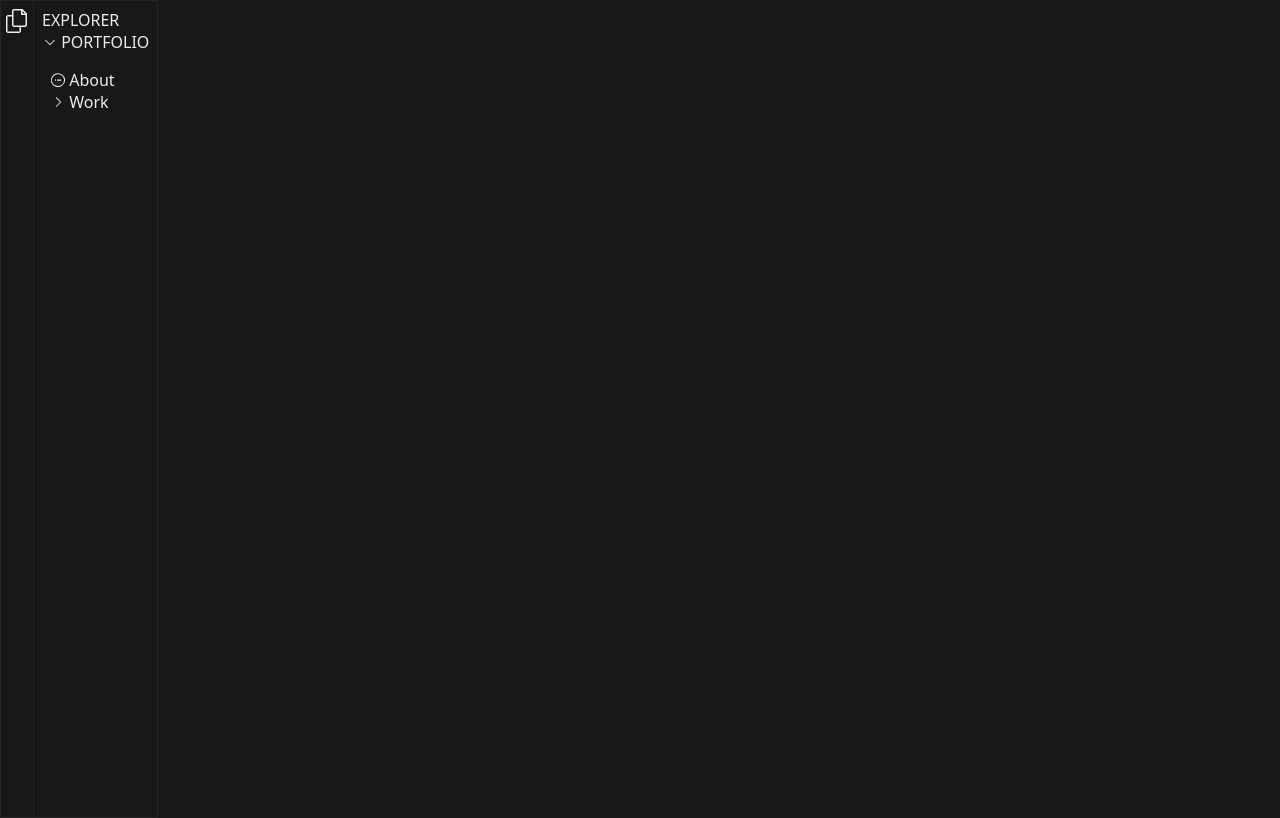
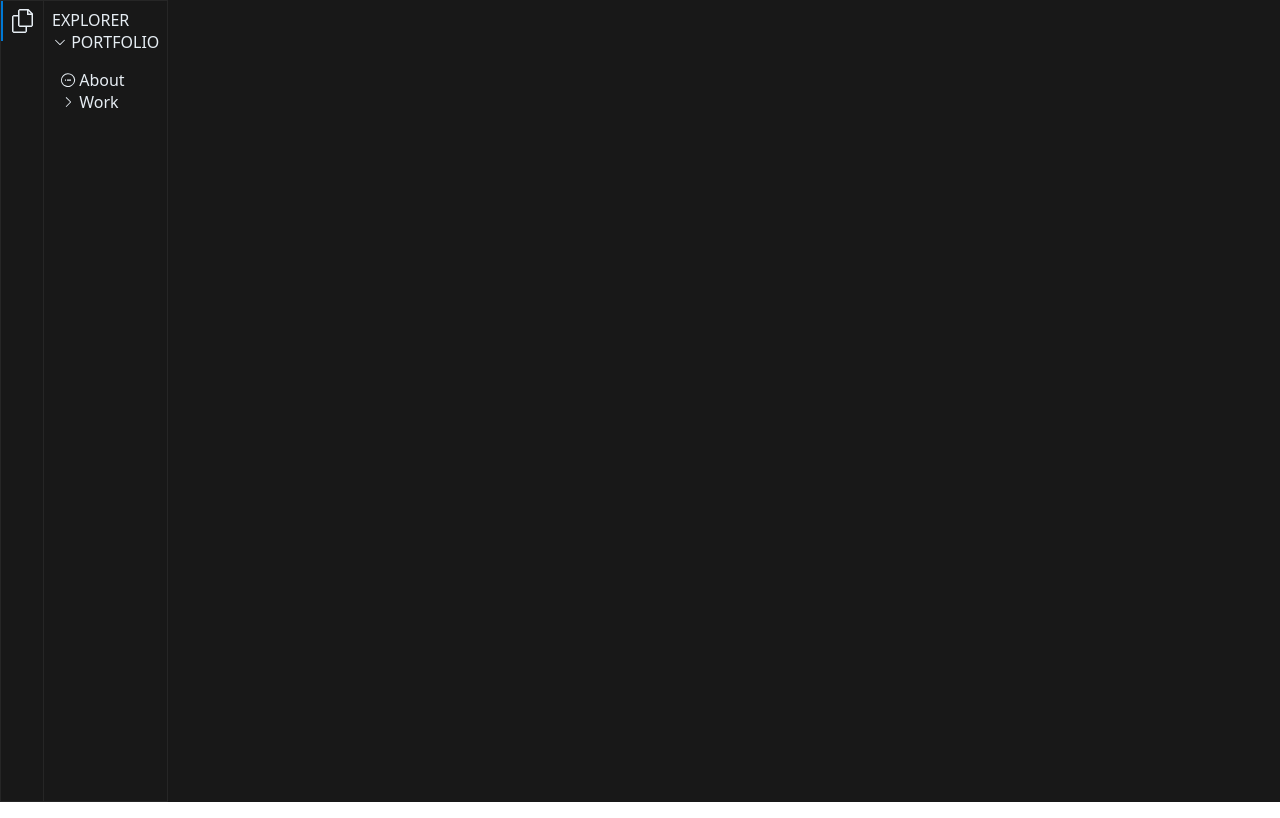
Before and after one commit to vipul-gujare/portfolio-react, a React (Vite) app: page / in a window 1280 px wide. Built offline with nearby package versions, Linux system fonts and the light colour scheme.

Commit message:
Fix menu style

```diff
--- a/src/components/hamburger-menu/HamburgerMenu.tsx
+++ b/src/components/hamburger-menu/HamburgerMenu.tsx
@@ -17,12 +17,17 @@ export const HamburgerMenu = () => {
           alignItems: "center",
           position: "static",
           height: "100vh",
-          width: "1rem",
           border: `1px solid ${Colors.BORDER_LIGHT}`,
-          padding: "0.5rem",
         }}
       >
-        <ExplorerIcon fill={Colors.TEXT_LIGHT_ACTIVE} />
+        <div
+          style={{
+            borderLeft: `2px solid ${Colors.ACCENT}`,
+            padding: "0.5rem",
+          }}
+        >
+          <ExplorerIcon fill={Colors.TEXT_LIGHT_ACTIVE} />
+        </div>
       </div>
       <div
         style={{
```
